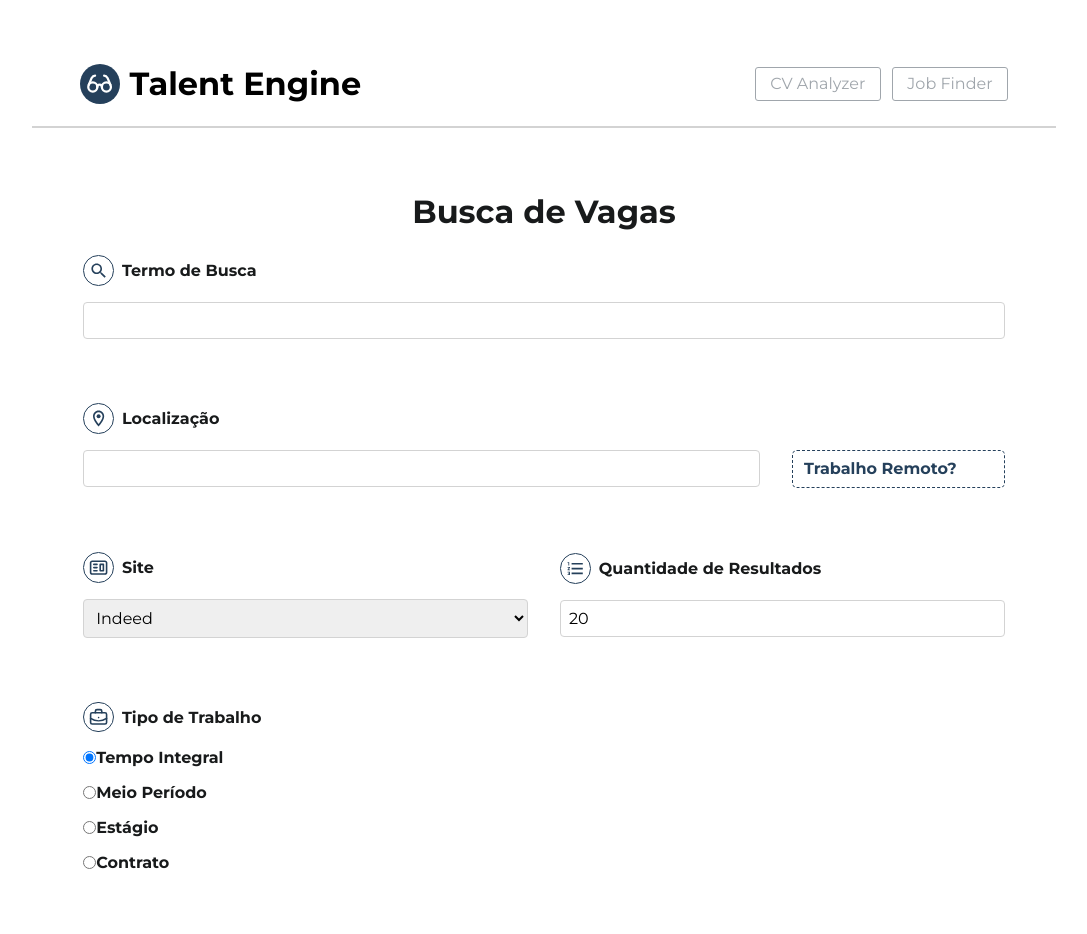
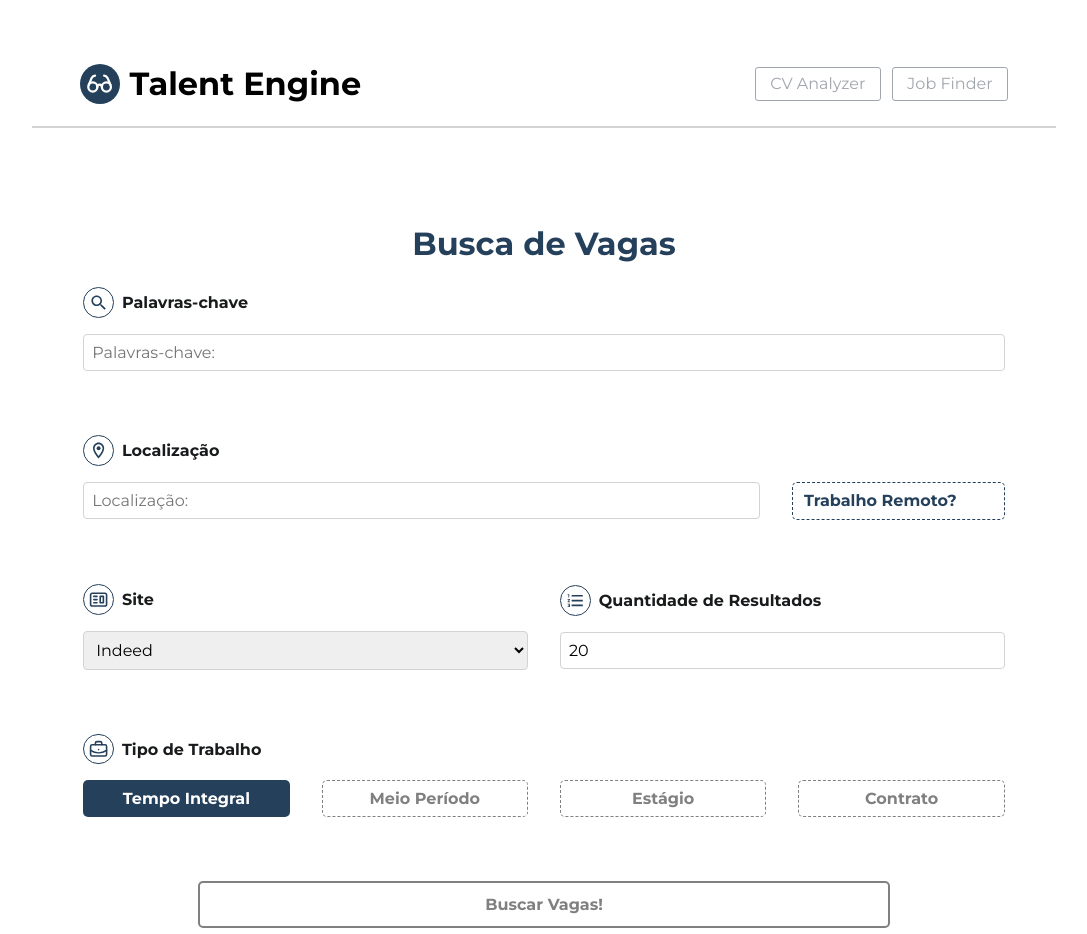
Before and after one commit to AntonyHaro/talent-engine, a Next.js app: page /jobs in a window 1280 px wide. Shown: the top 934 px of the page, without its empty margins (96-1183 px from the left). Built offline with nearby package versions, Linux system fonts and the light colour scheme.

Commit message:
interface do job finder atualizada

```diff
--- a/src/app/globals.css
+++ b/src/app/globals.css
@@ -18,7 +18,7 @@ body {
     color: var(--text);
     display: flex;
     flex-direction: column;
-    gap: 4rem;
+    gap: 6rem;
     align-items: center;
     -webkit-font-smoothing: antialiased;
     -moz-osx-font-smoothing: grayscale;
--- a/src/app/jobs/jobs.module.css
+++ b/src/app/jobs/jobs.module.css
@@ -1,18 +1,23 @@
 /* index.module.css */
 .jobs {
-    width: 80%;
-    margin: 0 auto;
+    width: 100%;
+    display: flex;
+    flex-direction: column;
+    align-items: center;
 }
 
 .title {
     text-align: center;
     font-size: 2rem;
     margin-bottom: 1.5rem;
+    color: var(--primary-color);
 }
 
 .form {
+    width: 80%;
     display: flex;
     flex-direction: column;
+    align-items: center;
     gap: 4rem;
 }
 
@@ -24,6 +29,7 @@
 }
 
 .formGroup {
+    width: 100%;
     flex: 1;
     display: flex;
     flex-direction: column;
@@ -113,19 +119,71 @@
     background-color: var(--primary-color);
 }
 
-.button {
+/* dfsdfsdfsdfsdf */
+
+.jobType {
     flex: 1;
-    padding: 0.75rem;
-    font-size: 1rem;
-    background-color: transparent;
+    border: 1px dashed var(--border);
+    color: var(--border);
+    padding: 0.5rem 0.7rem;
+    display: flex;
+    align-items: center;
+    justify-content: center;
+    text-align: center;
+    cursor: pointer;
+    border-radius: 5px;
+    transition: 0.2s;
+    font-weight: normal;
+}
+
+.jobType:hover {
+    transform: translateY(-0.2rem);
+    border-color: var(--primary-color);
     color: var(--primary-color);
-    border-radius: 5px;
-    border: 1px solid var(--primary-color);
+}
+
+.jobType.selected {
+    background-color: var(--primary-color);
+    color: white;
+    border-color: transparent;
+}
+
+.jobType input[type="radio"] {
+    -webkit-appearance: none;
+    -moz-appearance: none;
+    appearance: none;
+    opacity: 0;
+    width: 0px;
+    height: 0px;
+    outline: none;
     cursor: pointer;
 }
 
+.button {
+    /* flex: 0.7; */
+    width: 75%;
+    text-align: center;
+    padding: 0.75rem;
+    font-size: 1rem;
+    font-weight: bold;
+    background-color: transparent;
+    color: var(--border);
+    border-radius: 5px;
+    border: 2px solid var(--border);
+    transition: 0.2s;
+}
+
+.button:not(:disabled):hover {
+    cursor: pointer;
+    border-color: var(--primary-color);
+    color: var(--primary-color);
+    transform: translateY(-0.2rem);
+}
+
 .button:disabled {
-    background-color: #b0b0b0;
+    background-color: hsl(0, 0%, 90%);
+    color: var(--border);
+    border: var(--border);
 }
 
 .error {
@@ -135,21 +193,44 @@
 }
 
 .results {
-    margin-top: 2rem;
+    width: 90%;
+    margin-top: 6rem;
+    display: grid;
+    grid-template-columns: 1fr 1fr;
+    gap: 1rem;
 }
 
 .jobCard {
-    border: 1px solid #ccc;
-    padding: 1rem;
-    margin-bottom: 1rem;
+    border: 1px solid lightgray;
+    padding: 1.3rem;
     border-radius: 5px;
+    display: grid;
+    gap: 1rem;
+    transition: 0.2s ease-out;
+}
+
+.jobCard:hover {
+    border-color: var(--border);
 }
 
 .jobCard h2 {
-    margin: 0 0 0.5rem;
+    color: var(--primary-color);
+    /* color: hsl(210, 10%, 25%); */
+}
+
+.jobInfo {
+    color: hsl(210, 5%, 40%);
+    display: grid;
+    gap: 0.4rem;
 }
 
 .jobCard a {
-    color: #0070f3;
-    text-decoration: none;
+    color: hsl(210, 30%, 50%);
+    font-weight: bold;
+    transition: 0.2s;
 }
+
+.jobCard a:hover {
+    color: hsl(210, 79%, 39%);
+    padding-left: 0.25rem;
+}
--- a/src/app/jobs/page.js
+++ b/src/app/jobs/page.js
@@ -74,13 +74,14 @@ export default function Page() {
                         <div className={styles.icon}>
                             <IoMdSearch />
                         </div>
-                        Termo de Busca
+                        Palavras-chave
                     </label>
                     <input
                         type="text"
                         id="searchTerm"
                         name="searchTerm"
                         value={formData.searchTerm}
+                        placeholder="Palavras-chave:"
                         onChange={handleChange}
                         required
                     />
@@ -99,6 +100,7 @@ export default function Page() {
                             id="location"
                             name="location"
                             value={formData.location}
+                            placeholder="Localização:"
                             onChange={handleChange}
                             required
                         />
@@ -162,57 +164,41 @@ export default function Page() {
                         </div>
                         Tipo de Trabalho
                     </label>
-                    <label>
+                    <div className={styles.multiColumn}>
+                        {["fulltime", "parttime", "internship", "contract"].map(
+                            (type) => (
+                                <label
+                                    key={type}
+                                    className={`${styles.jobType} ${
+                                        formData.jobType === type
+                                            ? styles.selected
+                                            : ""
+                                    }`}
+                                >
+                                    {type === "fulltime" && "Tempo Integral"}
+                                    {type === "parttime" && "Meio Período"}
+                                    {type === "internship" && "Estágio"}
+                                    {type === "contract" && "Contrato"}
                                     <input
                                         type="radio"
                                         name="jobType"
-                            value="fulltime"
-                            checked={formData.jobType === "fulltime"}
+                                        value={type}
+                                        checked={formData.jobType === type}
                                         onChange={handleChange}
                                     />
-                        Tempo Integral
                                 </label>
-                    <label>
-                        <input
-                            type="radio"
-                            name="jobType"
-                            value="parttime"
-                            checked={formData.jobType === "parttime"}
-                            onChange={handleChange}
-                        />
-                        Meio Período
-                    </label>
-                    <label>
-                        <input
-                            type="radio"
-                            name="jobType"
-                            value="internship"
-                            checked={formData.jobType === "internship"}
-                            onChange={handleChange}
-                        />
-                        Estágio
-                    </label>
-                    <label>
-                        <input
-                            type="radio"
-                            name="jobType"
-                            value="contract"
-                            checked={formData.jobType === "contract"}
-                            onChange={handleChange}
-                        />
-                        Contrato
-                    </label>
+                            )
+                        )}
+                    </div>
                 </div>
 
-                <div className={styles.multiColumn}>
                 <button
                     type="submit"
                     className={styles.button}
                     disabled={loading}
                 >
-                        {loading ? "Buscando..." : "Buscar Vagas"}
+                    {loading ? "Buscando..." : "Buscar Vagas!"}
                 </button>
-                </div>
             </form>
 
             {error && <p className={styles.error}>Erro: {error}</p>}
@@ -221,10 +207,22 @@ export default function Page() {
                 {jobs.map((job, index) => (
                     <div key={index} className={styles.jobCard}>
                         <h2>{job.title}</h2>
-                        <p>{job.company}</p>
-                        <p>{job.location}</p>
-                        <p>{job.job_type}</p>
-                        <p>{job.date_posted}</p>
+                        <div className={styles.jobInfo}>
+                            <p>
+                                <strong>Empresa: </strong> {job.company}
+                            </p>
+                            <p>
+                                <strong>Localidade: </strong>s{job.location}
+                            </p>
+                            <p>
+                                <strong>Tipo de trabalho: </strong>
+                                {job.job_type}
+                            </p>
+                            <p>
+                                <strong>Data postada: </strong>
+                                {job.date_posted}
+                            </p>
+                        </div>
                         <Link
                             href={job.job_url}
                             target="_blank"
```
Lines whose indentation alone changed are shown as unchanged.
